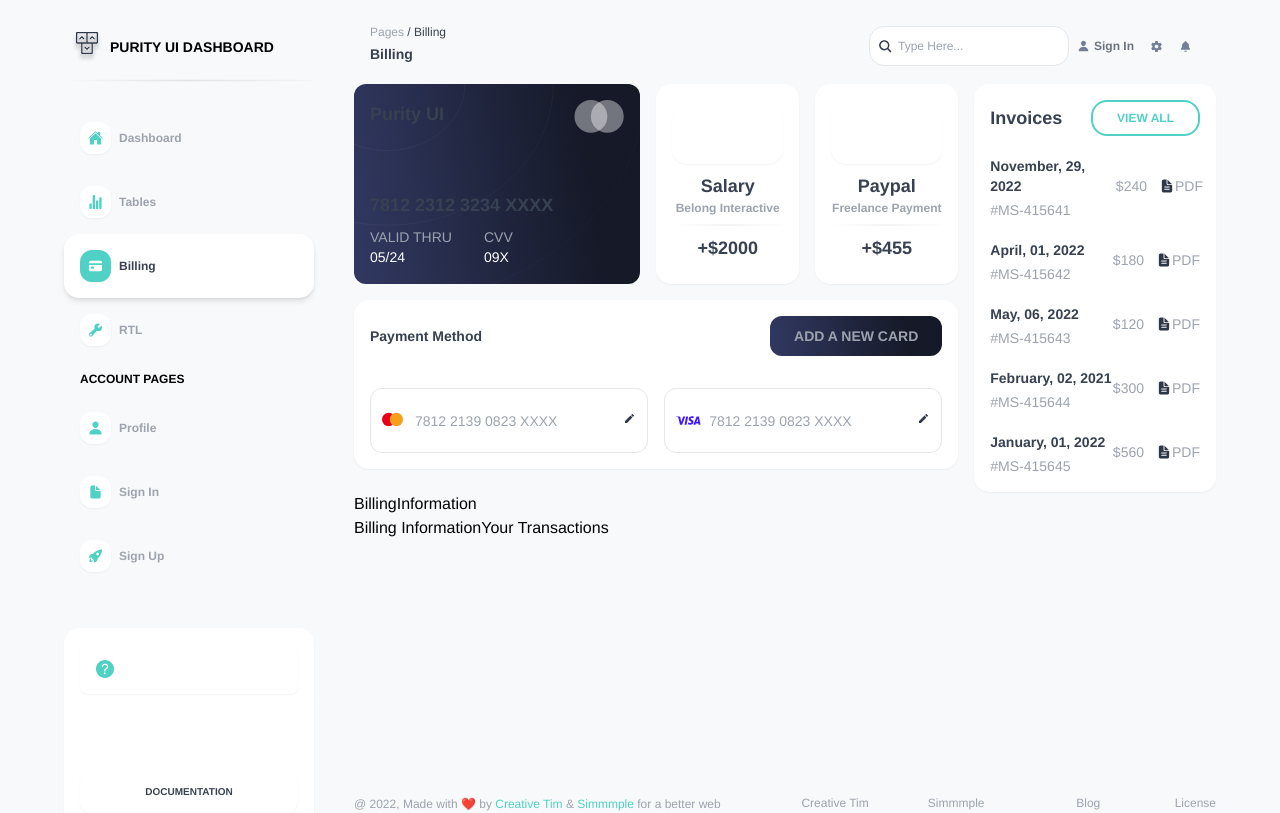
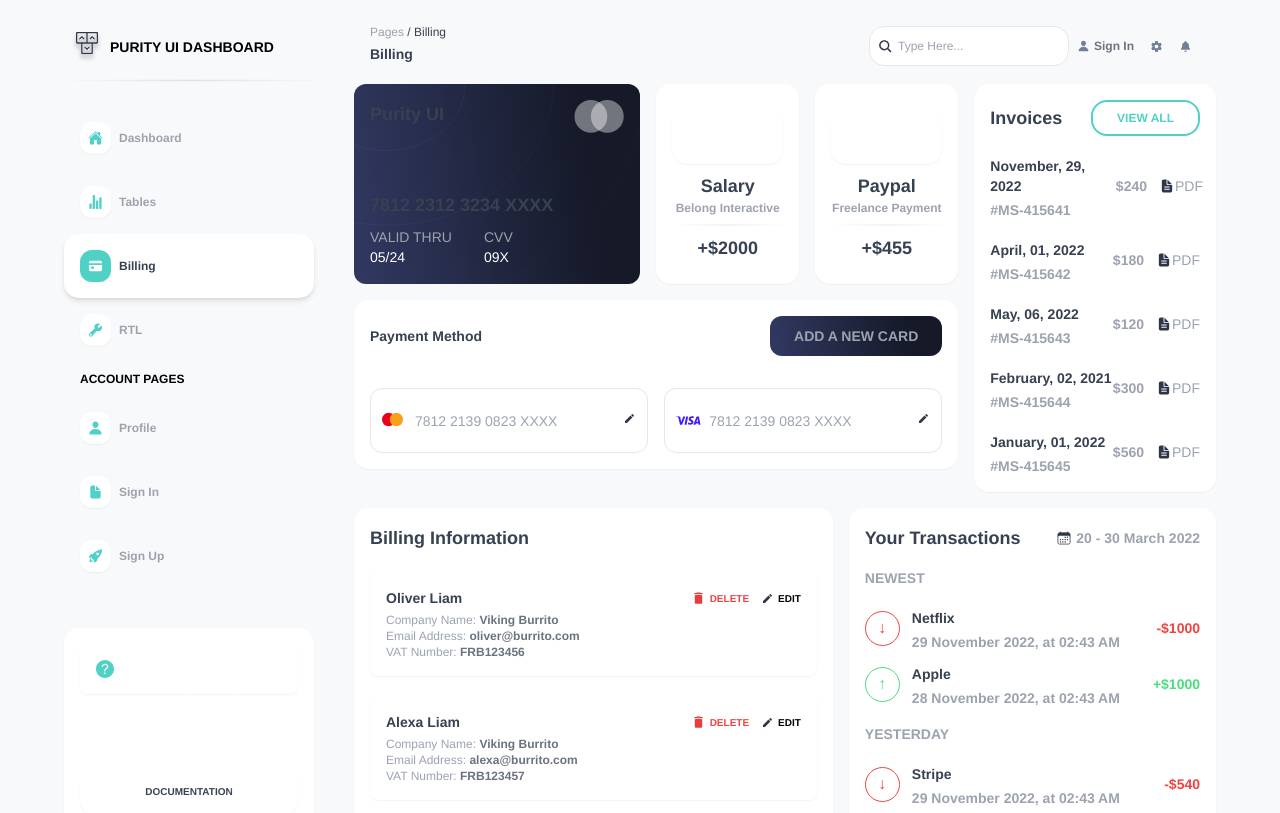
Before and after one commit to arrlancore/duck-flying-tp-project, a Next.js app: page /billing in a window 1280 px wide. Shown: the top 813 px of the page. Built offline with nearby package versions, Linux system fonts and the light colour scheme.

Commit message:
add billing info and payment

```diff
--- a/components/Footer.tsx
+++ b/components/Footer.tsx
@@ -4,7 +4,7 @@ import Text from "./Text";
 
 const Footer = () => {
   return (
-    <div className="flex justify-between mt-auto pt-2 py-4 flex-col md:flex-row">
+    <div className="flex justify-between mt-auto pt-6 py-4 flex-col md:flex-row">
       <div className="w-full flex-1">
         <Text variant="caption" className="text-xs">
           @ {new Date().getFullYear()}, Made with ❤️ by{" "}
--- a/components/billing/BillingInformation.tsx
+++ b/components/billing/BillingInformation.tsx
@@ -1,7 +1,264 @@
+import Image from "next/image";
 import React from "react";
+import { calendar, deleteIcon, editIcon } from "../../src/assets/icons";
+import { formatDate } from "../../src/utils";
+import Box from "../Box";
+import { SpaceY } from "../Space";
+import Text from "../Text";
+
+// Oliver Liam
+// deleteDELETE
+// editEDIT
+// Company Name: Viking Burrito
+// Email Address: oliver@burrito.com
+// VAT Number: FRB123456
+
+const billingInfoData = [
+  {
+    id: "bill-info-1",
+    name: "Oliver Liam",
+    companyName: "Viking Burrito",
+    emailAddress: "oliver@burrito.com",
+    vatNumber: "FRB123456",
+  },
+  {
+    id: "bill-info-2",
+    name: "Alexa Liam",
+    companyName: "Viking Burrito",
+    emailAddress: "alexa@burrito.com",
+    vatNumber: "FRB123457",
+  },
+  {
+    id: "bill-info-3",
+    name: "Juan Liam",
+    companyName: "Viking Burrito",
+    emailAddress: "juan@burrito.com",
+    vatNumber: "FRB123458",
+  },
+];
+
+type TransactionBadgeStatus = "in" | "out" | "pending";
+
+const TransactionBadge = ({
+  statuses,
+}: {
+  statuses: TransactionBadgeStatus;
+}) => {
+  let color = "#000";
+  let symbol = "!";
+
+  switch (statuses) {
+    case "in":
+      color = "red-500";
+      symbol = "↓";
+      break;
+    case "out":
+      color = "green-400";
+      symbol = "↑";
+      break;
+
+    default:
+      color = "gray-400";
+      break;
+  }
+
+  return (
+    <div
+      style={{
+        border: "1px solid",
+      }}
+      className={`w-[35px] h-[35px] rounded-full mr-3 border-${color}
+      flex items-center mx-auto justify-center text-${color}`}
+    >
+      {symbol}
+    </div>
+  );
+};
+
+const TransactionAmount = (props: {
+  statuses: TransactionBadgeStatus;
+  amount: number;
+}) => {
+  if (props.statuses == "pending") {
+    return <span>Pending</span>;
+  } else if (props.statuses == "in") {
+    return <span className="text-red-500">-${props.amount}</span>;
+  }
+  return <span className="text-green-400">+${props.amount}</span>;
+};
+
+const transactionNewData = [
+  {
+    id: "transaction-1",
+    purpose: "Netflix",
+    date: "2022-11-29T02:43:14.577Z",
+    amount: 1000,
+    statuses: "in",
+  },
+  {
+    id: "transaction-2",
+    purpose: "Apple",
+    date: "2022-11-28T02:43:14.577Z",
+    amount: 1000,
+    statuses: "out",
+  },
+];
+
+const transactionYesterdayData = [
+  {
+    id: "transaction-3",
+    purpose: "Stripe",
+    date: "2022-11-29T02:43:14.577Z",
+    amount: 540,
+    statuses: "in",
+  },
+  {
+    id: "transaction-4",
+    purpose: "HubSpot",
+    date: "2022-11-28T02:43:14.577Z",
+    amount: 200,
+    statuses: "out",
+  },
+  {
+    id: "transaction-5",
+    purpose: "WebFlow",
+    date: "2022-11-26T02:43:14.577Z",
+    amount: 1000,
+    statuses: "pending",
+  },
+  {
+    id: "transaction-6",
+    purpose: "Microsoft",
+    date: "2022-11-25T02:43:14.577Z",
+    amount: 190,
+    statuses: "out",
+  },
+];
 
 const BillingInformation = () => {
-  return <div>BillingInformation</div>;
+  return (
+    <div className="flex mt-4 flex-col md:flex-row">
+      <Box className="flex-[4]">
+        <Text variant="head2">Billing Information</Text>
+        {billingInfoData.map((data) => (
+          <Box key={data.id} className="bg-gray-100 shrink-0 rounded-lg mt-4">
+            <div className="flex justify-between items-center">
+              <Text variant="head1" className="text-gray-500">
+                {data.name}
+              </Text>
+
+              <div className="flex">
+                <button
+                  className="flex items-center font-bold hover:opacity-80
+               text-[10px] text-red-500"
+                >
+                  <Image alt="delete" className="mr-1" {...deleteIcon} /> DELETE
+                </button>
+                <button
+                  className="flex items-center font-bold hover:opacity-80
+               text-[10px] ml-3"
+                >
+                  <Image alt="edit" className="mr-1" {...editIcon} /> EDIT
+                </button>
+              </div>
+            </div>
+            <Text variant="caption" className="block text-xs">
+              Company Name: <b className="text-gray-500">{data.companyName}</b>
+            </Text>
+            <Text variant="caption" className="block text-xs">
+              Email Address:{" "}
+              <b className="text-gray-500">{data.emailAddress}</b>
+            </Text>
+            <Text variant="caption" className="block text-xs">
+              VAT Number: <b className="text-gray-500">{data.vatNumber}</b>
+            </Text>
+          </Box>
+        ))}
+      </Box>
+      <Box className="flex-[3] ml-0 md:ml-4 mt-4 md:mt-0">
+        <div className="flex justify-between items-left md:items-center flex-col md:flex-row">
+          <Text variant="head2">Your Transactions</Text>
+          <Text className="font-bold flex">
+            <Image {...calendar} alt="period" className="mr-1" /> 20 - 30 March
+            2022
+          </Text>
+        </div>
+
+        <Text variant="caption" className="mt-4 block text-[10px] font-bold">
+          NEWEST
+        </Text>
+        <SpaceY />
+        {transactionNewData.map(
+          ({ amount, purpose, date, id, statuses }, idx) => (
+            <div
+              key={id}
+              className={`flex justify-between items-center mt-${
+                idx == 0 ? 0 : 2
+              }`}
+            >
+              <div className="flex items-center">
+                <TransactionBadge
+                  statuses={statuses as TransactionBadgeStatus}
+                />
+                <div className="flex flex-col">
+                  <Text variant="head1">{purpose}</Text>
+                  <Text variant="caption" className="font-bold">
+                    {formatDate(date, `dd MMMM yyyy,`) +
+                      " at " +
+                      formatDate(date, `hh:mm aa`)}
+                  </Text>
+                </div>
+              </div>
+              <div className="flex">
+                <Text variant="caption" className="font-bold">
+                  <TransactionAmount
+                    statuses={statuses as TransactionBadgeStatus}
+                    amount={amount}
+                  />
+                </Text>
+              </div>
+            </div>
+          )
+        )}
+        <Text variant="caption" className="mt-4 block text-[10px] font-bold">
+          YESTERDAY
+        </Text>
+        <SpaceY />
+        {transactionYesterdayData.map(
+          ({ amount, purpose, date, id, statuses }, idx) => (
+            <div
+              key={id}
+              className={`flex justify-between items-center mt-${
+                idx == 0 ? 0 : 2
+              }`}
+            >
+              <div className="flex items-center">
+                <TransactionBadge
+                  statuses={statuses as TransactionBadgeStatus}
+                />
+                <div className="flex flex-col">
+                  <Text variant="head1">{purpose}</Text>
+                  <Text variant="caption" className="font-bold">
+                    {formatDate(date, `dd MMMM yyyy,`) +
+                      " at " +
+                      formatDate(date, `hh:mm aa`)}
+                  </Text>
+                </div>
+              </div>
+              <div className="flex">
+                <Text variant="caption" className="font-bold">
+                  <TransactionAmount
+                    statuses={statuses as TransactionBadgeStatus}
+                    amount={amount}
+                  />
+                </Text>
+              </div>
+            </div>
+          )
+        )}
+      </Box>
+    </div>
+  );
 };
 
 export default BillingInformation;
--- a/components/billing/BillingPayment.tsx
+++ b/components/billing/BillingPayment.tsx
@@ -141,10 +141,14 @@ const BillingPayment = () => {
                   <Text variant="head1">
                     {formatDate(data.date, `MMMM, dd, yyyy`)}
                   </Text>
-                  <Text variant="caption">#{data.id}</Text>
+                  <Text variant="caption" className="font-bold">
+                    #{data.id}
+                  </Text>
                 </div>
                 <div className="flex">
-                  <Text variant="caption">${data.amount}</Text>
+                  <Text variant="caption" className="font-bold">
+                    ${data.amount}
+                  </Text>
                   <Link
                     target="_blank"
                     href={data.fileUrl}
--- a/pages/billing.tsx
+++ b/pages/billing.tsx
@@ -43,8 +43,6 @@ export default function Tables() {
               <SpaceY />
               <BillingPayment />
               <BillingInformation />
-              {"Billing Information"}
-              {"Your Transactions"}
               <Footer />
             </section>
           </div>
--- a/styles/globals.css
+++ b/styles/globals.css
@@ -1,5 +1,3 @@
-
-/* @import url('https://fonts.cdnfonts.com/css/helvetica-2'); */
 
 @tailwind base;
 @tailwind components;
```
